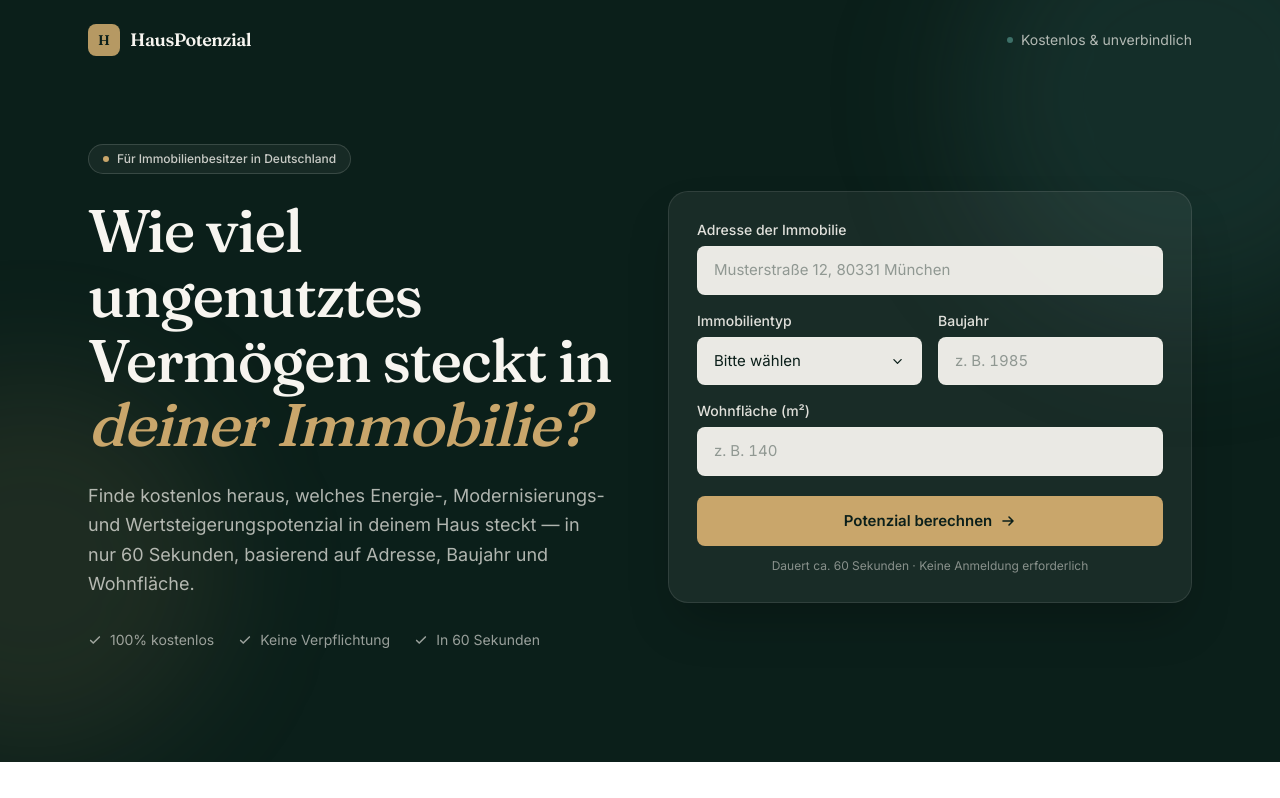
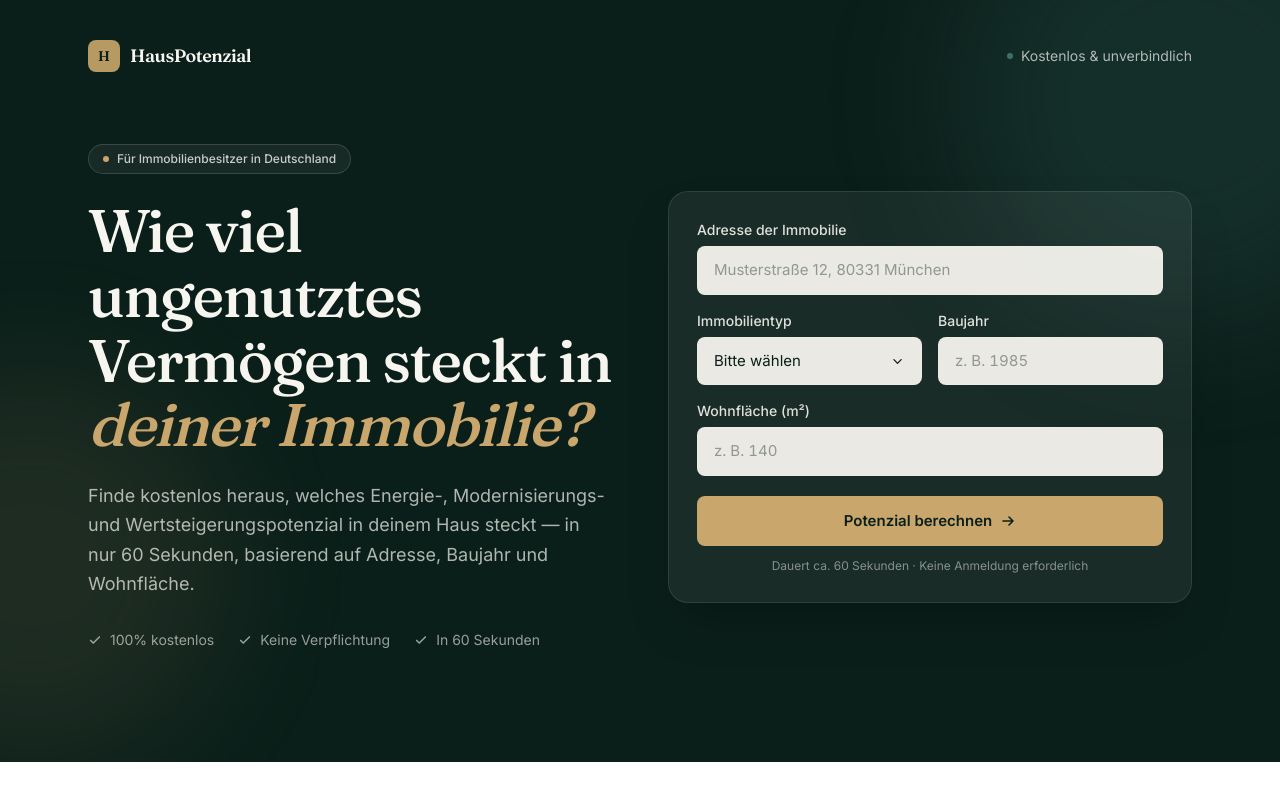
Before and after one commit to ImmoTats/ImmoTent-, a Next.js app: page / in a window 1280 px wide. Shown: the top 798 px of the page. Built offline with nearby package versions, Linux system fonts and the light colour scheme.

Commit message:
Update Header.tsx

```diff
--- a/components/Header.tsx
+++ b/components/Header.tsx
@@ -2,7 +2,10 @@ import Link from "next/link";
 
 export default function Header() {
   return (
-    <header className="absolute top-0 left-0 right-0 z-20">
+    <header
+      className="absolute top-0 left-0 right-0 z-20"
+      style={{ paddingTop: "calc(env(safe-area-inset-top) + 1rem)" }}
+    >
       <div className="mx-auto max-w-6xl px-6 py-6 flex items-center justify-between">
         <Link href="/" className="flex items-center gap-2.5 group">
           <span className="flex h-8 w-8 items-center justify-center rounded-lg bg-gold/90 text-ink font-display font-semibold text-sm transition-transform group-hover:scale-105">
```
